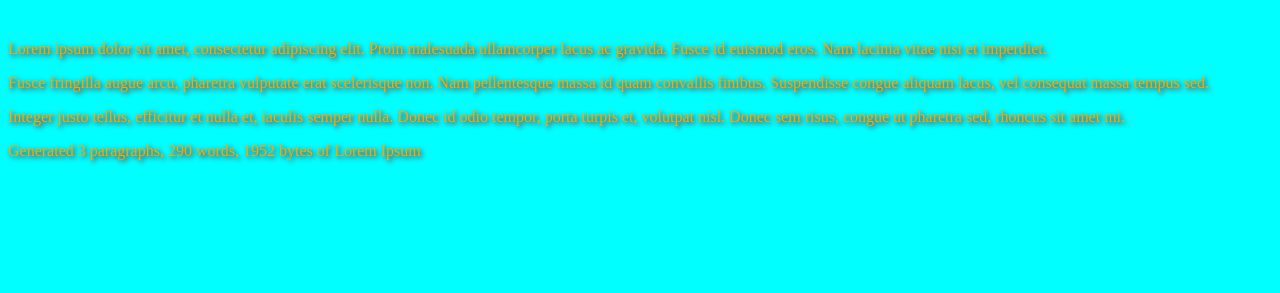
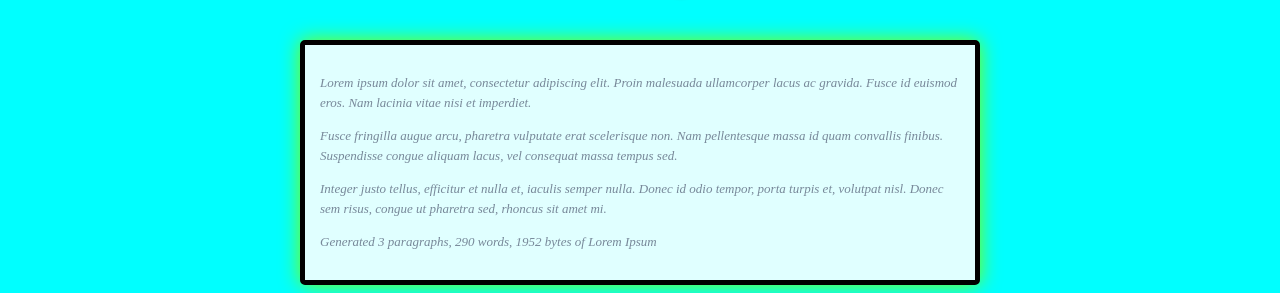
Before and after one commit to Gabriel-Radavelli/Gabriel-Radavelli.github.io, a plain HTML site: page Aula 04 de Web Desing/index.html in a window 1280 px wide. Shown: the part 609-902 px from the top of the page. Before the commit the page ends 800 px from the top, so only its background shows below. Drawn offline with nearby package versions, Linux system fonts and the light colour scheme.

Commit message:
Complemento

```diff
--- a/Aula 04 de Web Desing/css/estilo.css
+++ b/Aula 04 de Web Desing/css/estilo.css
@@ -52,3 +52,24 @@ img#imgprincipal {
 strong.vermelho {
     color: red;
  }
+
+
+/*p descendente de container*/
+.container p {
+    color:lightslategrey;
+    font-size:small;
+    font-style: italic;
+    text-shadow: none;
+}
+.container{
+    background-color: lightcyan;
+    width: 640px;
+    /*Centralizando o container*/
+    display: block;
+    margin: 0 auto;
+    border:5px solid black;
+    border-radius: 5px;
+    padding: 15px;
+    box-shadow: 0 0 20px chartreuse;
+    line-height: 20px;
+}
```
